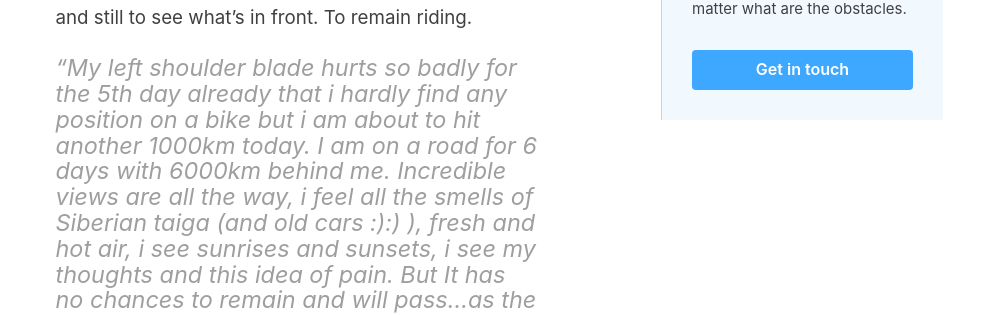
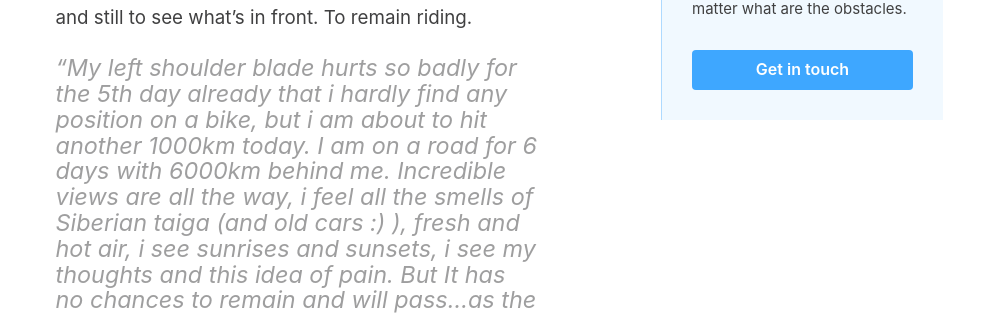
Before and after one commit to karolismieliauskas/thecoldestride.com, a Jekyll site: the page built from pages/about.html, in a window 1280 px wide and 900 px high, scrolled down 756 px. Shown: the part 207-522 px from the top of the window, without its empty margins (137-1142 px from the left). Built offline with Jekyll 4.4.1, drawn with Linux system fonts in a browser that asks for light colours; some of the changed text lies outside the part shown.

```diff
--- a/_data/about.yml
+++ b/_data/about.yml
@@ -5,7 +5,7 @@ body: |
 
     Mostly i travel alone and like to ride 1000 km a day on my single cylinder Yamaha. Which is a lot for a all around bike. A lot of trust then needed to remain focused with no focus and still to see what's in front. To remain riding.
 
-    > "My left shoulder blade hurts so badly for the 5th day already that i hardly find any position on a bike but i am about to hit another 1000km today. I am on a road for 6 days with 6000km behind me. Incredible views are all the way, i feel all the smells of Siberian taiga (and old cars :):) ), fresh and hot air, i see sunrises and sunsets, i see my thoughts and this idea of pain. But It has no chances to remain and will pass...as the rest."
+    > "My left shoulder blade hurts so badly for the 5th day already that i hardly find any position on a bike, but i am about to hit another 1000km today. I am on a road for 6 days with 6000km behind me. Incredible views are all the way, i feel all the smells of Siberian taiga (and old cars :) ), fresh and hot air, i see sunrises and sunsets, i see my thoughts and this idea of pain. But It has no chances to remain and will pass...as the rest."
     >
     > -- short note [in the diary](https://www.facebook.com/karolis.mieliauskas.1/posts/10206783651052957) on his quick 11.000km lone ride Vilnius (Lithuania) - Vladivostok (far east Russia)
 
```
